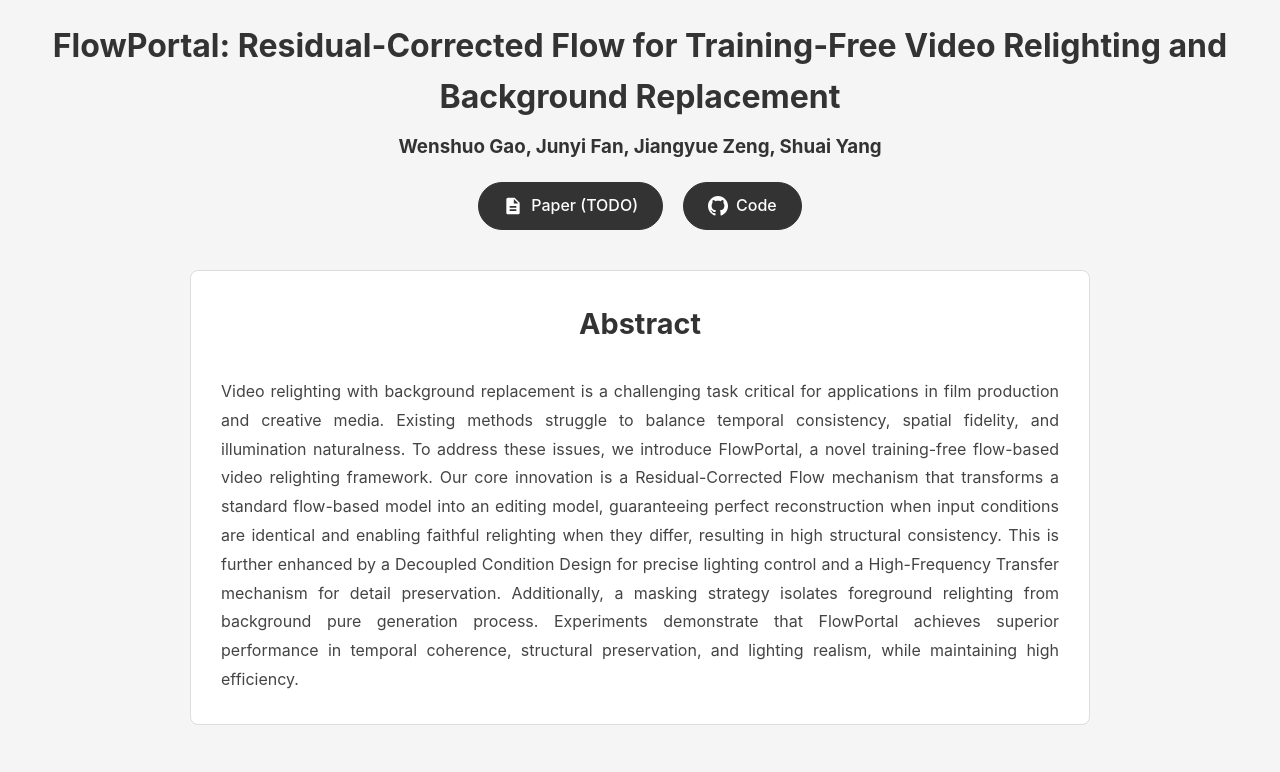
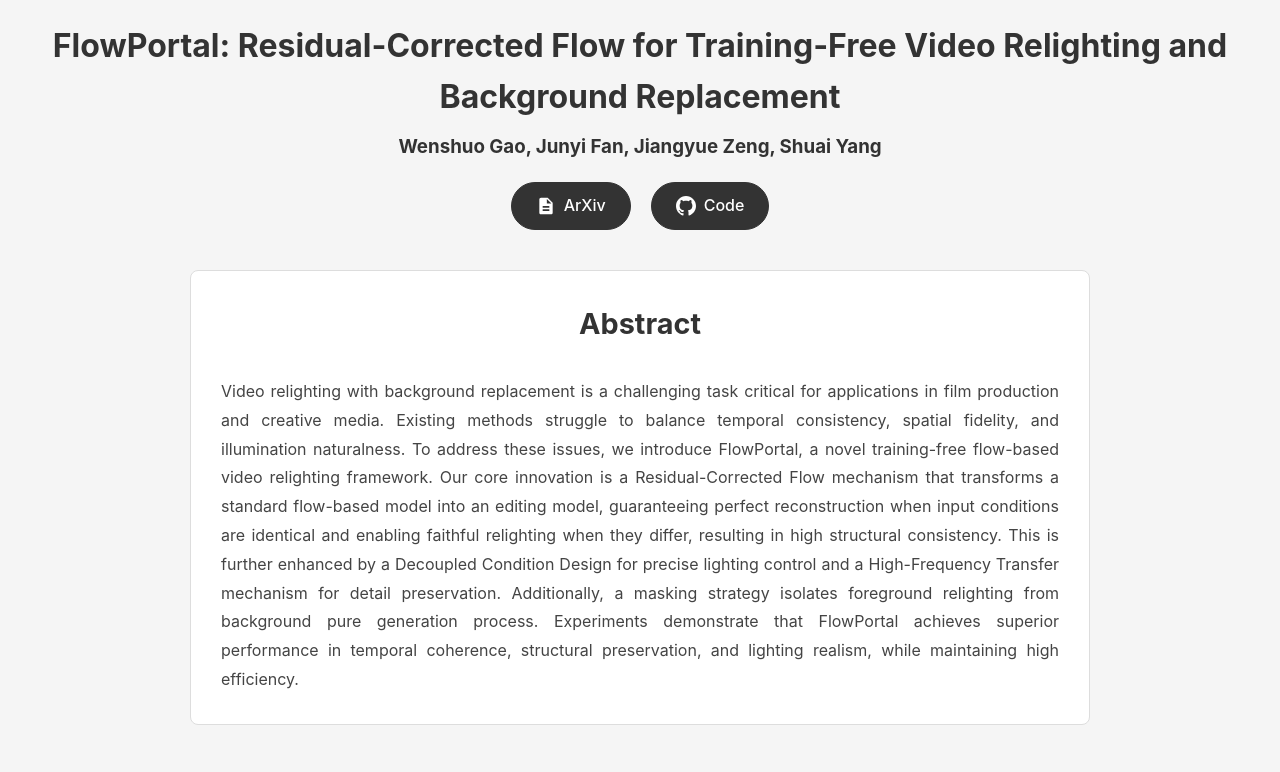
Before and after one commit to gaowenshuo/FlowPortalProject, a plain HTML site: page index.html in a window 1280 px wide. Shown: the top 772 px of the page. Drawn offline with Linux system fonts and the light colour scheme.

Commit message:
Update link to ArXiv and remove TODO placeholder

```diff
--- a/index.html
+++ b/index.html
@@ -415,11 +415,11 @@
             <h3>Wenshuo Gao, Junyi Fan, Jiangyue Zeng, Shuai Yang</h3>
 
             <div class="links-container">
-                <a href="TODO:_LINK_TO_PDF" class="link-btn" target="_blank">
+                <a href="https://arxiv.org/abs/2511.18346" class="link-btn" target="_blank">
                     <svg class="icon-svg" viewBox="0 0 24 24">
                         <path d="M14 2H6c-1.1 0-1.99.9-1.99 2L4 20c0 1.1.89 2 1.99 2H18c1.1 0 2-.9 2-2V8l-6-6zm2 16H8v-2h8v2zm0-4H8v-2h8v2zm-3-5V3.5L18.5 9H13z"/>
                     </svg>
-                    Paper (TODO)
+                    ArXiv
                 </a>
 
                 <a href="https://github.com/gaowenshuo/FlowPortalRelease" class="link-btn" target="_blank">
```
